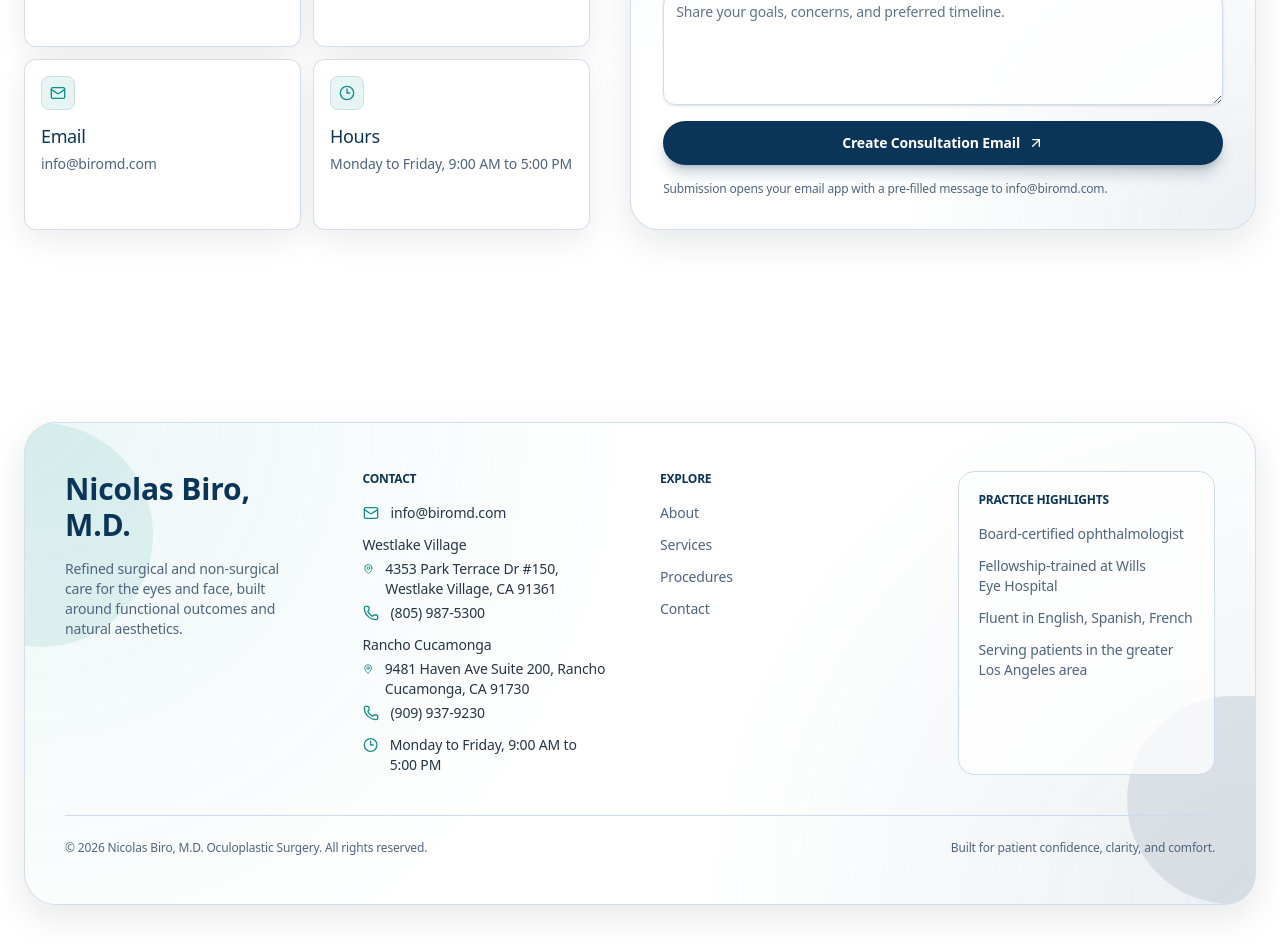
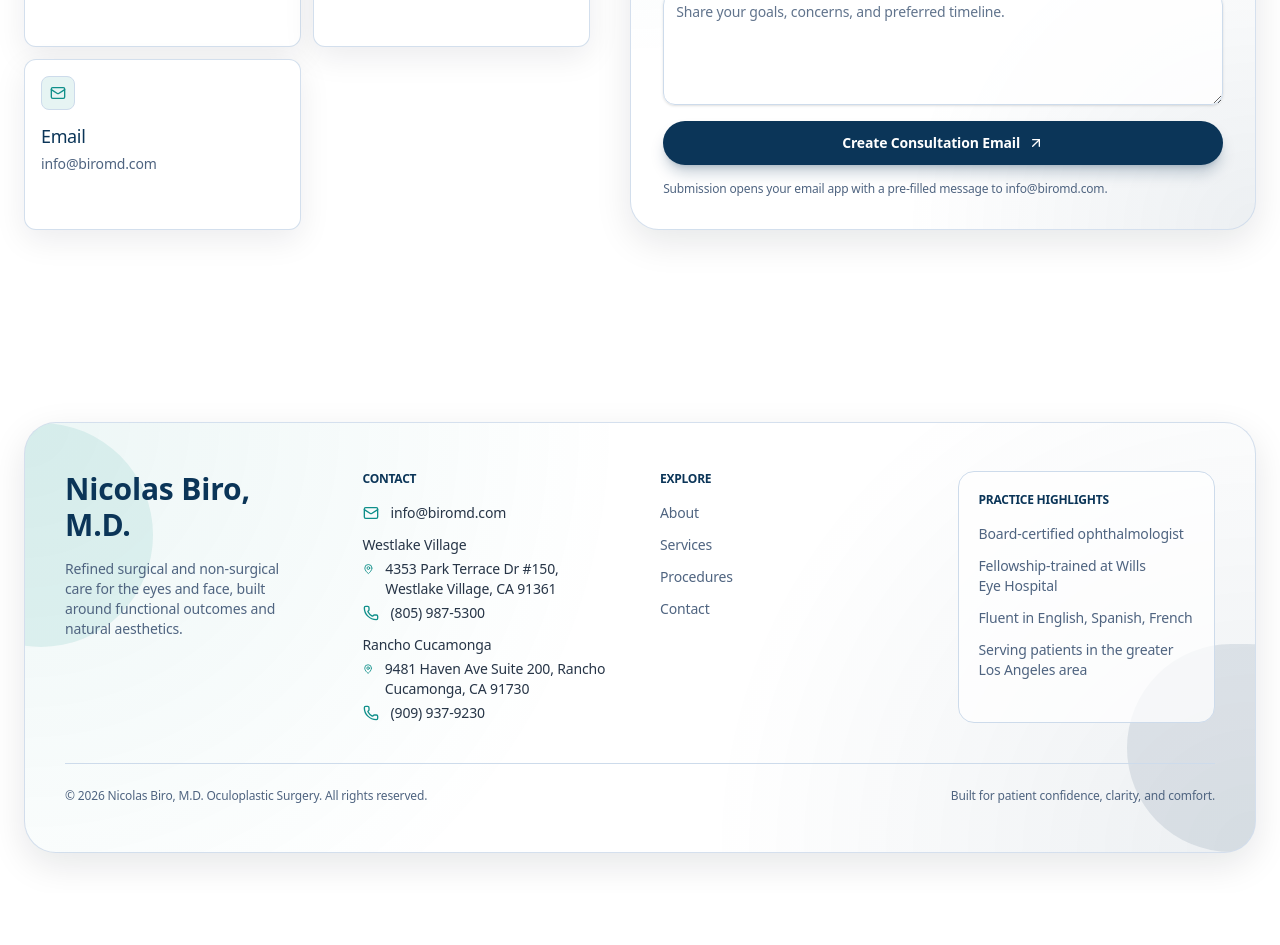
Before and after one commit to jonbiro/BiroMD, a Next.js app: page /contact in a window 1280 px wide. Shown: the part 960-1905 px from the top of the page. After the commit the page ends 1853 px from the top, so only its background shows below. Built offline with nearby package versions, Linux system fonts and the light colour scheme.

Commit message:
Remove office hours from contact content

```diff
--- a/app/contact/page.tsx
+++ b/app/contact/page.tsx
@@ -1,6 +1,6 @@
 import Link from "next/link"
 import type { LucideIcon } from "lucide-react"
-import { Clock3, Mail, MapPin, PhoneCall } from "lucide-react"
+import { Mail, MapPin, PhoneCall } from "lucide-react"
 import { ContactIntakeForm } from "@/components/contact-intake-form"
 import { PageIntro } from "@/components/page-intro"
 import { Button } from "@/components/ui/button"
@@ -37,11 +37,6 @@ const contactCards: ContactCard[] = [
     description: siteConfig.email,
     href: `mailto:${siteConfig.email}`,
     icon: Mail,
-  },
-  {
-    title: "Hours",
-    description: siteConfig.hours,
-    icon: Clock3,
   },
 ]
 
--- a/components/footer.tsx
+++ b/components/footer.tsx
@@ -1,5 +1,5 @@
 import Link from "next/link"
-import { ArrowUpRight, Clock3, Mail, MapPin, Phone } from "lucide-react"
+import { ArrowUpRight, Mail, MapPin, Phone } from "lucide-react"
 import { navItems, siteConfig } from "@/lib/site"
 
 export default function Footer() {
@@ -47,10 +47,6 @@ export default function Footer() {
                     </p>
                   </li>
                 ))}
-                <li className="flex items-start gap-3">
-                  <Clock3 className="mt-0.5 h-4 w-4 text-secondary" />
-                  <span>{siteConfig.hours}</span>
-                </li>
               </ul>
             </div>
 
--- a/lib/site.ts
+++ b/lib/site.ts
@@ -28,7 +28,6 @@ export const siteConfig = {
       phoneHref: "+19099379230",
     },
   ],
-  hours: "Monday to Friday, 9:00 AM to 5:00 PM",
   languages: ["English", "Spanish", "French"],
   areaServed: ["Los Angeles"],
   serviceAreaLabel: "the greater Los Angeles area",
```
